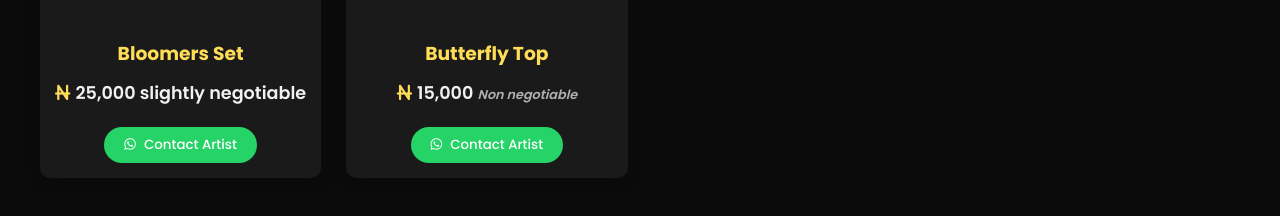
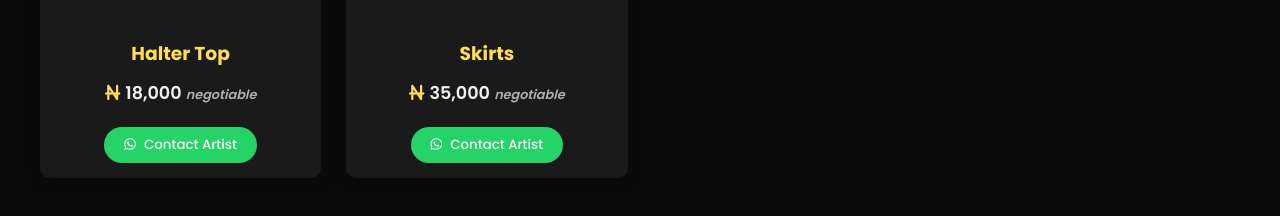
Before and after one commit to JpyDhoctor/anythingbyjpy, a plain HTML site: page crochets/nancci-wearables-gallery.html in a window 1280 px wide. Shown: the part 1116-1332 px from the top of the page. Drawn offline with Linux system fonts and the light colour scheme.

Commit message:
Update nancci-wearables-gallery.html

```diff
--- a/crochets/nancci-wearables-gallery.html
+++ b/crochets/nancci-wearables-gallery.html
@@ -242,13 +242,13 @@
 
       <!-- Item 5 -->
       <div class="gallery-item">
-        <img src="https://i.ibb.co/8Dg4Nq2r/6284c49a-e49b-4f7c-8323-2179b0be68bd.jpg" alt="Bloomers set" class="gallery-img">
+        <img src="https://i.ibb.co/3mCfyPfW/IMG-4675.jpg" alt="Bloomers set" class="gallery-img">
         <div class="gallery-info">
-          <h3>Bloomers Set</h3>
+          <h3>Halter Top</h3>
           <span class="price-tag">
-            <i class="fas fa-naira-sign"></i>25,000 <span class="slightly-negotiable">slightly negotiable</span>
+            <i class="fas fa-naira-sign"></i>18,000 <span class="negotiable">negotiable</span>
           </span>
-          <button class="whatsapp-btn" onclick="contactArtist('Bloomers Set', '25,000')">
+          <button class="whatsapp-btn" onclick="contactArtist('Halter Top', '18,000')">
             <i class="fab fa-whatsapp"></i> Contact Artist
           </button>
         </div>
@@ -256,13 +256,13 @@
 
       <!-- Item 6 -->
       <div class="gallery-item">
-        <img src="https://i.ibb.co/G4GZLWpK/b0ee9346-a8d7-431a-899d-dba2ddb38545.jpg" alt="Butter Fly Top" class="gallery-img">
+        <img src="https://i.ibb.co/ymxVnWjF/7e9987ba-6f31-4a0f-b7dd-1ecd53fce3d0.jpg" alt="Butter Fly Top" class="gallery-img">
         <div class="gallery-info">
-          <h3>Butterfly Top</h3>
+          <h3>Skirts</h3>
           <span class="price-tag">
-            <i class="fas fa-naira-sign"></i>15,000 <span class="non-negotiable">Non negotiable</span>
+            <i class="fas fa-naira-sign"></i>35,000 <span class="negotiable">negotiable</span>
           </span>
-          <button class="whatsapp-btn" onclick="contactArtist('Butter Fly Top', '15,000')">
+          <button class="whatsapp-btn" onclick="contactArtist('Skirts', '35,000')">
             <i class="fab fa-whatsapp"></i> Contact Artist
           </button>
         </div>
```
